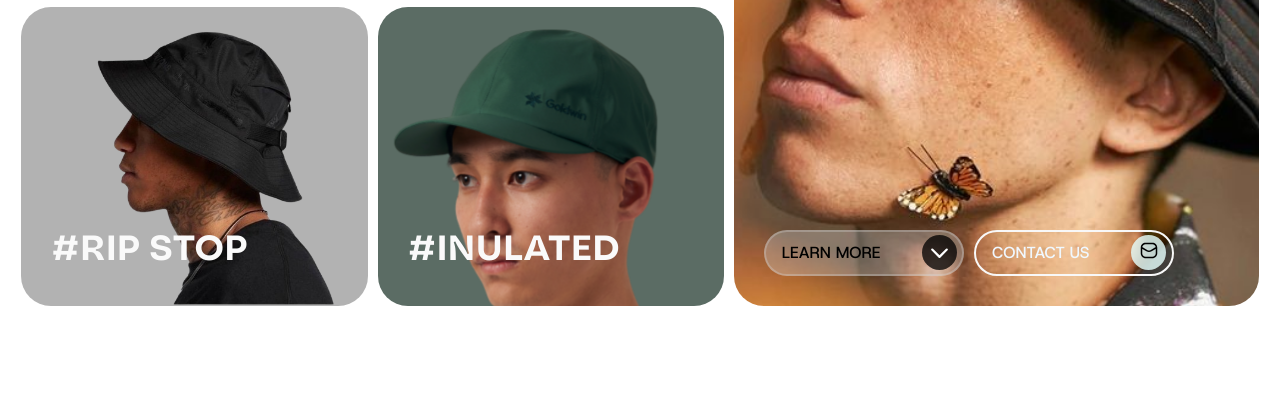
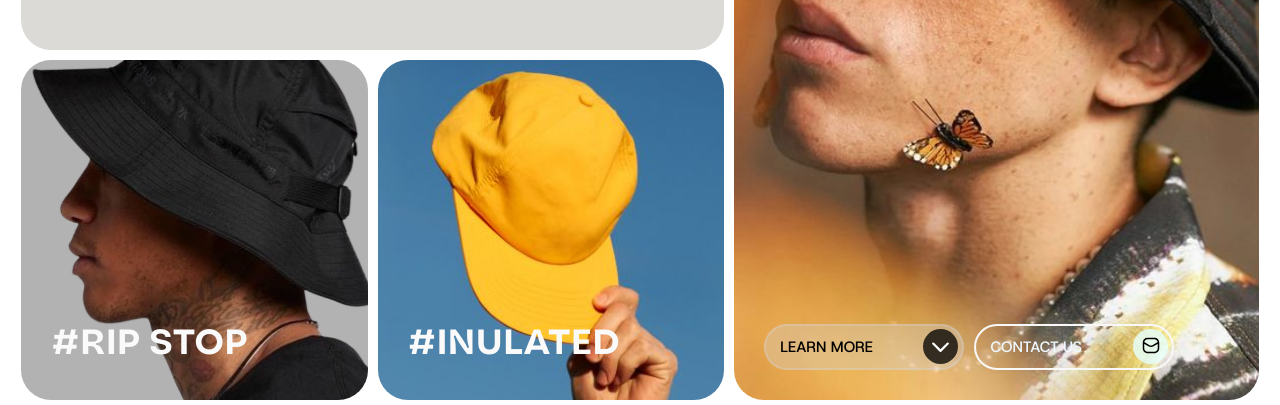
Before and after one commit to SuvoH05/GDG_PROJS, a plain HTML site: page index.html in a window 1280 px wide. Shown: the part 492-897 px from the top of the page. Before the commit the page ends 803 px from the top, so only its background shows below. Drawn offline with Linux system fonts and the light colour scheme.

Commit message:
Minor changes

```diff
--- a/style.css
+++ b/style.css
@@ -21,6 +21,14 @@
     padding: 0;
     box-sizing: border-box;
 
+}
+
+body{
+    font-size: 1px;
+}
+
+p{
+    font-size: 1rem;
 }
 
 .title1{
@@ -109,10 +117,10 @@
 
 .container{
     display: grid;
-    height: 90vh;
+    height: 51rem;
     margin-left: 16px;
     margin-right: 16px;
-    grid-template-rows:1fr 1fr 1.5fr  ;
+    grid-template-rows:1fr 1fr 1.5fr;
     grid-template-columns:1fr 1fr 0.5fr 1fr;
 
 }
@@ -146,7 +154,7 @@
     margin: 5px;
     border-radius: 30px;
     background-image: url('d6931ff713b383fea51d9a84c6b9f44e-removebg-preview.png');
-    background-size: contain;
+    background-size:auto;
     background-position: center center;
     background-repeat: no-repeat;
 }
@@ -155,13 +163,13 @@
     padding: 30px;
     grid-row: 3 / 3 ;
     grid-column:2 / 3 ;
-    background-color: rgb(91, 108, 100);
+    background-color: rgb(193, 110, 60);
     margin: 5px;
     border-radius: 30px;
-    background-image: url('GORE-TEX-Fly-Air-Cap--Ash-Green-20220319020434.png');
-    background-size: contain;
-    background-size: 400px;
-    background-position:center 20px;
+    background-image: url('8cd632ac83601dcb98ac0728e9a297a7.jpg');
+    /* background-size: contain; */
+    background-size: 550px;
+    background-position:center center;
     background-repeat: no-repeat;
 }
 .item4{
@@ -172,7 +180,7 @@
     background-image: url(Creative\ portrait\ photo\ idea.jpeg);
     background-size:contain;
     background-repeat: no-repeat;
-    background-size: 900px;
+    background-size: 850px;
     /* background-position: -450px -190px; */
     background-position: center -240px;
     margin: 5px;
@@ -241,6 +249,7 @@
     margin-left: 10px;
     align-self: center;
     font-family: 'MyFont2' , HostGrotesk;
+    font-size: 15em;
     font-weight: 500;
     color: rgb(0, 0, 0);
 }
@@ -250,7 +259,7 @@
     height:35px ;
     width: 35px;
     margin-top: 3px;
-    margin-left: 30px;
+    margin-left: 42px;
     background-color: rgba(0, 0, 0, 0.76);
 
 }
@@ -277,6 +286,7 @@
     margin-left: 10px;
     align-self: center;
     font-family: 'MyFont2' , HostGrotesk;
+    font-size: 15em;
     font-weight: 500;
     color: aliceblue;
 }
@@ -286,7 +296,7 @@
     height:35px ;
     width: 35px;
     margin-top: 3px;
-    margin-left: 30px;
+    margin-left: 42px;
     background-color: rgba(231, 255, 253, 0.815);
 }
 
```
Also changed, not shown: 11394b7cb9cac56fa915361c252c4b42.jpg (added), 8cd632ac83601dcb98ac0728e9a297a7.jpg (added).
